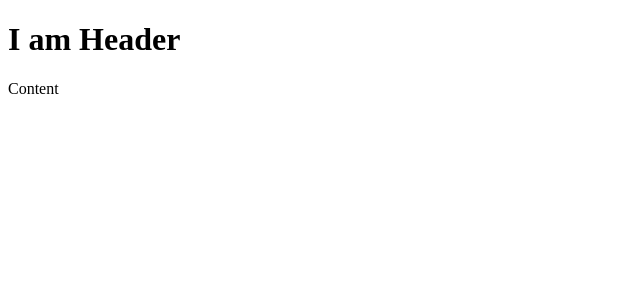
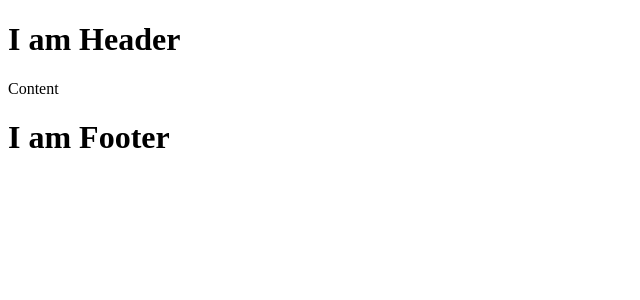
Before and after one commit to jeonga-Son/Memo_Application, a Vue app in the folder frontend/: page / in a window 1280 px wide. Shown: the top 300 px of the page, without its empty margins (0-640 px from the left). Built offline with nearby package versions, Linux system fonts and the light colour scheme.

Commit message:
add Footer

```diff
--- /dev/null
+++ b/frontend/src/components/Footer.vue
@@ -0,0 +1,9 @@
+<template>
+  <header><h1>I am Footer</h1></header>
+</template>
+
+<script>
+export default {};
+</script>
+
+<style></style>
--- a/frontend/src/components/Ground.vue
+++ b/frontend/src/components/Ground.vue
@@ -2,13 +2,15 @@
   <div class="ground">
     <Header />
     <div>Content</div>
+    <Footer />
   </div>
 </template>
 
 <script>
 import Header from "./Header.vue";
+import Footer from "./Footer.vue";
 export default {
-  components: { Header },
+  components: { Header, Footer },
 };
 </script>
 
```
